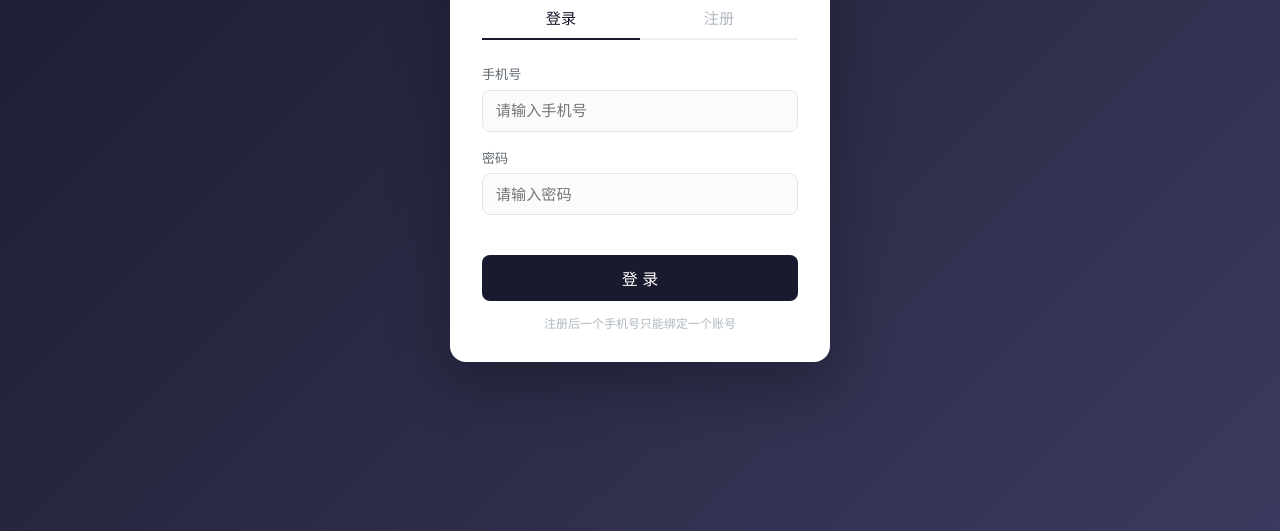
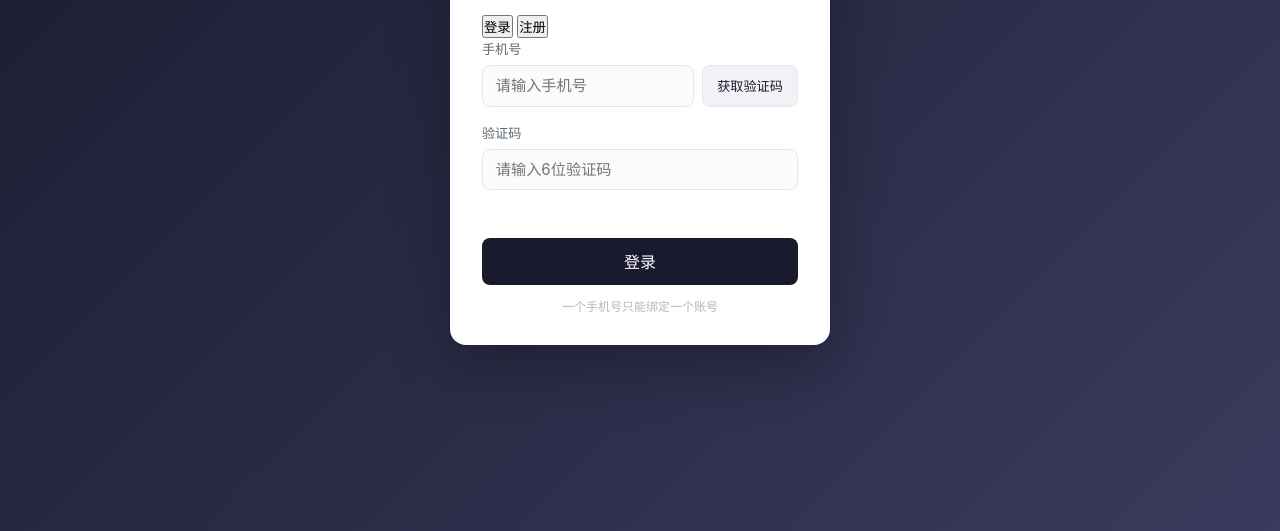
Before and after one commit to kobebryantttttttt24-byte/forum, a website: page public/index.html in a window 1280 px wide. Shown: the part 269-800 px from the top of the page. Drawn offline with Linux system fonts and the light colour scheme.

Commit message:
改进登录：手机号+验证码登录，移除密码

```diff
--- a/public/app.js
+++ b/public/app.js
@@ -23,77 +23,111 @@ let pendingPostImage = null;
 
 // ---- Auth Functions ----
 
-function switchAuthTab(tab) {
-  document.querySelectorAll('.auth-tab').forEach(t => t.classList.toggle('active', t.dataset.tab === tab));
-  document.getElementById('loginForm').classList.toggle('hidden', tab !== 'login');
-  document.getElementById('registerForm').classList.toggle('hidden', tab !== 'register');
-  document.getElementById('loginError').textContent = '';
-  document.getElementById('regError').textContent = '';
+let _currentPhone = '';
+let _isRegistered = false;
+let _codeTimer = null;
+
+async function sendVerificationCode() {
+  const phone = document.getElementById('authPhone').value.trim();
+  const errorEl = document.getElementById('authError');
+  const btn = document.getElementById('sendCodeBtn');
+
+  if (!/^1\d{10}$/.test(phone)) { errorEl.textContent = '请输入正确的11位手机号。'; return; }
+  errorEl.textContent = '';
+  _currentPhone = phone;
+
+  btn.disabled = true;
+  btn.textContent = '发送中...';
+
+  try {
+    const res = await fetch(`${AUTH_API}/send-code`, {
+      method: 'POST',
+      headers: { 'Content-Type': 'application/json' },
+      body: JSON.stringify({ phone })
+    });
+    const data = await res.json();
+    if (!res.ok) { errorEl.textContent = data.error; btn.disabled = false; btn.textContent = '获取验证码'; return; }
+
+    // Show debug code (demo mode)
+    if (data._debug) {
+      const debugEl = document.getElementById('debugCode');
+      debugEl.textContent = '💡 验证码: ' + data._debug + '（测试模式）';
+      debugEl.style.display = 'block';
     }
 
-async function handleLogin(e) {
-  e.preventDefault();
-  const phone = document.getElementById('loginPhone').value.trim();
-  const password = document.getElementById('loginPassword').value;
-  const errorEl = document.getElementById('loginError');
-  const btn = document.getElementById('loginBtn');
+    // Check if phone is registered
+    const checkRes = await fetch(`${AUTH_API}/login`, {
+      method: 'POST',
+      headers: { 'Content-Type': 'application/json' },
+      body: JSON.stringify({ phone, code: data._debug || '' })
+    });
+    _isRegistered = checkRes.status !== 404;
+    document.getElementById('usernameStep').style.display = _isRegistered ? 'none' : 'block';
+    document.getElementById('authActionBtn').textContent = _isRegistered ? '登 录' : '注 册';
+    document.getElementById('authHint').textContent = _isRegistered ? '该手机号已注册，输入验证码登录。' : '新用户，设置用户名后注册。';
+
+    // Start countdown
+    let sec = 60;
+    btn.textContent = sec + 's';
+    _codeTimer = setInterval(() => {
+      sec--;
+      if (sec <= 0) {
+        clearInterval(_codeTimer);
+        btn.disabled = false;
+        btn.textContent = '重新获取';
+      } else {
+        btn.textContent = sec + 's';
+      }
+    }, 1000);
+
+  } catch (err) {
+    errorEl.textContent = '网络错误，请重试。';
+    btn.disabled = false;
+    btn.textContent = '获取验证码';
+  }
+}
+
+async function handleAuth() {
+  const phone = document.getElementById('authPhone').value.trim();
+  const code = document.getElementById('authCode').value.trim();
+  const username = document.getElementById('authUsername').value.trim();
+  const errorEl = document.getElementById('authError');
+  const btn = document.getElementById('authActionBtn');
 
   if (!/^1\d{10}$/.test(phone)) { errorEl.textContent = '请输入正确的11位手机号。'; return; }
-  if (!password) { errorEl.textContent = '请输入密码。'; return; }
+  if (!code || code.length !== 6) { errorEl.textContent = '请输入6位验证码。'; return; }
+  if (!_isRegistered && (!username || username.length > 16)) { errorEl.textContent = '用户名需1-16个字符。'; return; }
 
   btn.disabled = true;
-  btn.textContent = '登录中...';
+  btn.textContent = '处理中...';
   errorEl.textContent = '';
 
   try {
+    if (_isRegistered) {
+      // Login
       const res = await fetch(`${AUTH_API}/login`, {
         method: 'POST',
         headers: { 'Content-Type': 'application/json' },
-      body: JSON.stringify({ phone, password })
+        body: JSON.stringify({ phone, code })
       });
       const data = await res.json();
-    if (!res.ok) { errorEl.textContent = data.error; return; }
+      if (!res.ok) { errorEl.textContent = data.error; btn.disabled = false; btn.textContent = '登录'; return; }
       onAuthSuccess(data.token, data.user);
-  } catch (err) {
-    errorEl.textContent = '网络错误，请重试。';
-  } finally {
-    btn.disabled = false;
-    btn.textContent = '登录';
-  }
-}
-
-async function handleRegister(e) {
-  e.preventDefault();
-  const phone = document.getElementById('regPhone').value.trim();
-  const username = document.getElementById('regUsername').value.trim();
-  const password = document.getElementById('regPassword').value;
-  const confirm = document.getElementById('regConfirm').value;
-  const errorEl = document.getElementById('regError');
-  const btn = document.getElementById('regBtn');
-
-  if (!/^1\d{10}$/.test(phone)) { errorEl.textContent = '请输入正确的11位手机号。'; return; }
-  if (!username || username.length > 16) { errorEl.textContent = '用户名需1-16个字符。'; return; }
-  if (password.length < 4) { errorEl.textContent = '密码至少4位。'; return; }
-  if (password !== confirm) { errorEl.textContent = '两次密码不一致。'; return; }
-
-  btn.disabled = true;
-  btn.textContent = '注册中...';
-  errorEl.textContent = '';
-
-  try {
+    } else {
+      // Register
       const res = await fetch(`${AUTH_API}/register`, {
         method: 'POST',
         headers: { 'Content-Type': 'application/json' },
-      body: JSON.stringify({ phone, username, password })
+        body: JSON.stringify({ phone, code, username })
       });
       const data = await res.json();
-    if (!res.ok) { errorEl.textContent = data.error; return; }
+      if (!res.ok) { errorEl.textContent = data.error; btn.disabled = false; btn.textContent = '注册'; return; }
       onAuthSuccess(data.token, data.user);
+    }
   } catch (err) {
     errorEl.textContent = '网络错误，请重试。';
-  } finally {
     btn.disabled = false;
-    btn.textContent = '注册';
+    btn.textContent = _isRegistered ? '登录' : '注册';
   }
 }
 
@@ -151,15 +185,18 @@ function showAuth() {
   if (authScreen) authScreen.style.display = 'flex';
   if (forumApp) forumApp.style.display = 'none';
   // Clear forms
-  document.getElementById('loginPhone').value = '';
-  document.getElementById('loginPassword').value = '';
-  document.getElementById('regPhone').value = '';
-  document.getElementById('regUsername').value = '';
-  document.getElementById('regPassword').value = '';
-  document.getElementById('regConfirm').value = '';
-  document.getElementById('loginError').textContent = '';
-  document.getElementById('regError').textContent = '';
-  switchAuthTab('login');
+  _currentPhone = '';
+  document.getElementById('authPhone').value = '';
+  document.getElementById('authCode').value = '';
+  document.getElementById('authUsername').value = '';
+  document.getElementById('authError').textContent = '';
+  document.getElementById('debugCode').style.display = 'none';
+  document.getElementById('usernameStep').style.display = 'none';
+  document.getElementById('authActionBtn').textContent = '登录';
+  document.getElementById('sendCodeBtn').disabled = false;
+  document.getElementById('sendCodeBtn').textContent = '获取验证码';
+  document.getElementById('authHint').textContent = '一个手机号只能绑定一个账号';
+  if (_codeTimer) { clearInterval(_codeTimer); _codeTimer = null; }
 }
 
 function showForum() {
--- a/public/index.html
+++ b/public/index.html
@@ -16,43 +16,37 @@
         <button class="auth-tab" data-tab="register" onclick="switchAuthTab('register')">注册</button>
       </div>
 
-      <!-- Login Form -->
-      <form id="loginForm" class="auth-form" onsubmit="return handleLogin(event)">
+      <!-- Phone Input (shared) -->
+      <div id="phoneStep">
         <div class="auth-field">
           <label>手机号</label>
-          <input type="tel" id="loginPhone" placeholder="请输入手机号" maxlength="11" required autocomplete="tel">
+          <div class="phone-code-row">
+            <input type="tel" id="authPhone" placeholder="请输入手机号" maxlength="11" autocomplete="tel">
+            <button type="button" id="sendCodeBtn" class="send-code-btn" onclick="sendVerificationCode()">获取验证码</button>
+          </div>
         </div>
         <div class="auth-field">
-          <label>密码</label>
-          <input type="password" id="loginPassword" placeholder="请输入密码" required autocomplete="current-password">
+          <label>验证码</label>
+          <input type="text" id="authCode" placeholder="请输入6位验证码" maxlength="6" inputmode="numeric" pattern="[0-9]*">
         </div>
-        <div id="loginError" class="auth-error"></div>
-        <button type="submit" id="loginBtn" class="auth-submit">登 录</button>
-        <p class="auth-hint">注册后一个手机号只能绑定一个账号</p>
-      </form>
+      </div>
 
-      <!-- Register Form -->
-      <form id="registerForm" class="auth-form hidden" onsubmit="return handleRegister(event)">
+      <!-- Username (only for register) -->
+      <div id="usernameStep" style="display:none">
         <div class="auth-field">
-          <label>手机号</label>
-          <input type="tel" id="regPhone" placeholder="请输入手机号" maxlength="11" required autocomplete="tel">
+          <label>设置用户名</label>
+          <input type="text" id="authUsername" placeholder="起个名字（1-16个字符）" maxlength="16">
         </div>
-        <div class="auth-field">
-          <label>用户名</label>
-          <input type="text" id="regUsername" placeholder="起个名字（1-16个字符）" maxlength="16" required>
-        </div>
-        <div class="auth-field">
-          <label>密码</label>
-          <input type="password" id="regPassword" placeholder="至少4位密码" minlength="4" required autocomplete="new-password">
-        </div>
-        <div class="auth-field">
-          <label>确认密码</label>
-          <input type="password" id="regConfirm" placeholder="再次输入密码" minlength="4" required autocomplete="new-password">
-        </div>
-        <div id="regError" class="auth-error"></div>
-        <button type="submit" id="regBtn" class="auth-submit">注 册</button>
-        <p class="auth-hint">一个手机号只能注册一个账号</p>
-      </form>
+      </div>
+
+      <div id="authError" class="auth-error"></div>
+
+      <div class="auth-buttons">
+        <button type="button" id="authActionBtn" class="auth-submit" onclick="handleAuth()">登 录</button>
+      </div>
+
+      <div id="debugCode" class="debug-code" style="display:none"></div>
+      <p class="auth-hint" id="authHint">一个手机号只能绑定一个账号</p>
     </div>
   </div>
 
--- a/public/style.css
+++ b/public/style.css
@@ -659,35 +659,7 @@ body {
   letter-spacing: 0.02em;
 }
 
-.auth-tabs {
-  display: flex;
-  gap: 0;
-  margin-bottom: 1.5rem;
-  border-bottom: 2px solid #f0f1f3;
-}
 
-.auth-tab {
-  flex: 1;
-  padding: 0.6rem 0;
-  background: none;
-  border: none;
-  font-size: 0.95rem;
-  font-weight: 500;
-  color: #b0b8c1;
-  cursor: pointer;
-  transition: color 0.2s;
-  border-bottom: 2px solid transparent;
-  margin-bottom: -2px;
-}
-
-.auth-tab.active {
-  color: #1a1a2e;
-  border-bottom-color: #1a1a2e;
-}
-
-.auth-form.hidden {
-  display: none;
-}
 
 .auth-field {
   margin-bottom: 1rem;
@@ -931,3 +903,59 @@ body {
   color: #b0b8c1;
   margin-top: 0.15rem;
 }
+
+
+/* Verification code auth */
+.auth-subtitle {
+  text-align: center;
+  font-size: 0.9rem;
+  color: #5e6870;
+  margin-bottom: 1.5rem;
+}
+
+.phone-code-row {
+  display: flex;
+  gap: 0.5rem;
+}
+
+.phone-code-row input {
+  flex: 1;
+}
+
+.send-code-btn {
+  white-space: nowrap;
+  padding: 0.65rem 0.8rem;
+  background: #f0f2f5;
+  border: 1.5px solid #e2e5ea;
+  border-radius: 8px;
+  font-size: 0.82rem;
+  font-weight: 500;
+  color: #1a1a2e;
+  cursor: pointer;
+  transition: all 0.2s;
+  min-width: 96px;
+}
+
+.send-code-btn:hover:not(:disabled) {
+  background: #e2e5ea;
+  border-color: #d0d5da;
+}
+
+.send-code-btn:disabled {
+  opacity: 0.45;
+  cursor: not-allowed;
+}
+
+.auth-buttons {
+  margin-top: 1rem;
+}
+
+.debug-code {
+  text-align: center;
+  font-size: 0.82rem;
+  color: #b0b8c1;
+  margin-top: 0.5rem;
+  padding: 0.3rem 0.6rem;
+  background: #f8f9fb;
+  border-radius: 6px;
+}
```
Also changed, not shown: server.js (+57 -19 lines). Lines whose indentation alone changed are shown as unchanged.
